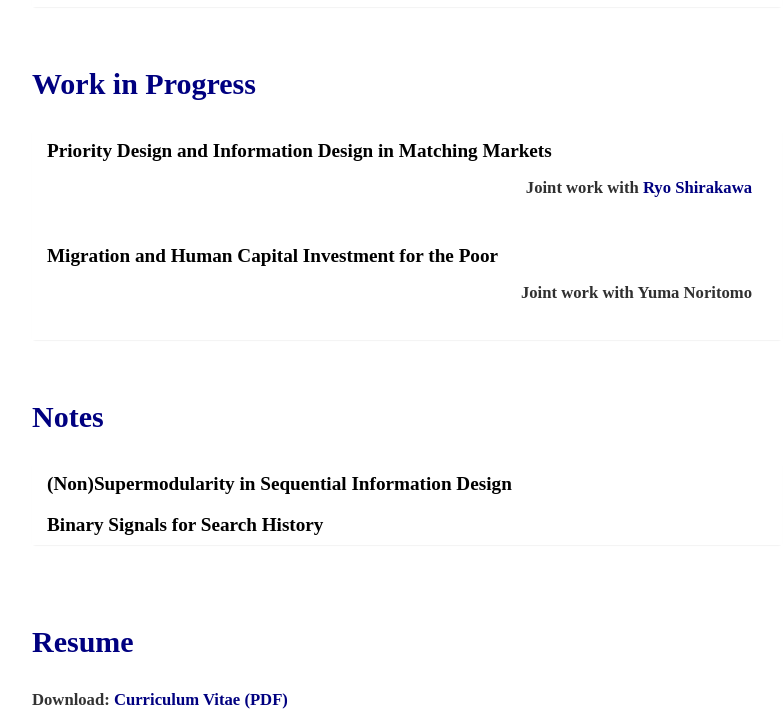
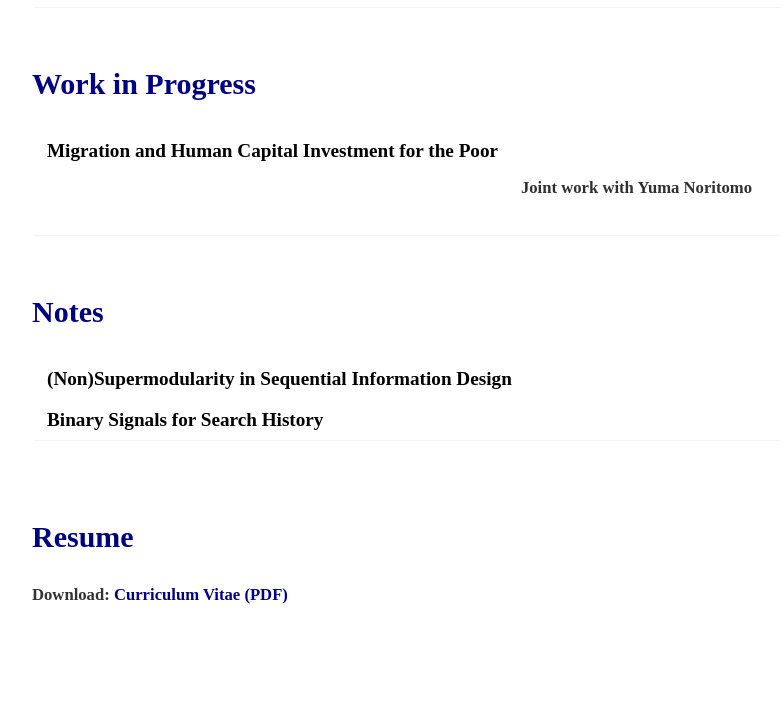
Before and after one commit to HirotoSato0127/HirotoSato0127.github.io, a plain HTML site: page index.html in a window 1280 px wide. Shown: the part 2025-2747 px from the top of the page, without its empty margins (233-1016 px from the left). After the commit the page ends 2642 px from the top, so only its background shows below. Drawn offline with Linux system fonts and the light colour scheme; some icons are missing.

Commit message:
Update index.html

```diff
--- a/index.html
+++ b/index.html
@@ -327,7 +327,7 @@
             <div class="panel panel-default">
               <div class="panel-heading" role="tab" id="headingThree"
                 style="background-color:white;">
-                <h4 class="panel-title">
+                <!-- <h4 class="panel-title">
                   <b style="color:black; font-size: 120%">Priority Design
                     and Information Design in Matching Markets
                   </b>
@@ -341,7 +341,7 @@
                     </span><br>
                   </p>
                 </div>
-                <br>
+                <br> -->
 
                 <h4 class="panel-title">
                   <b style="color:black; font-size: 120%"> Migration and Human
```
